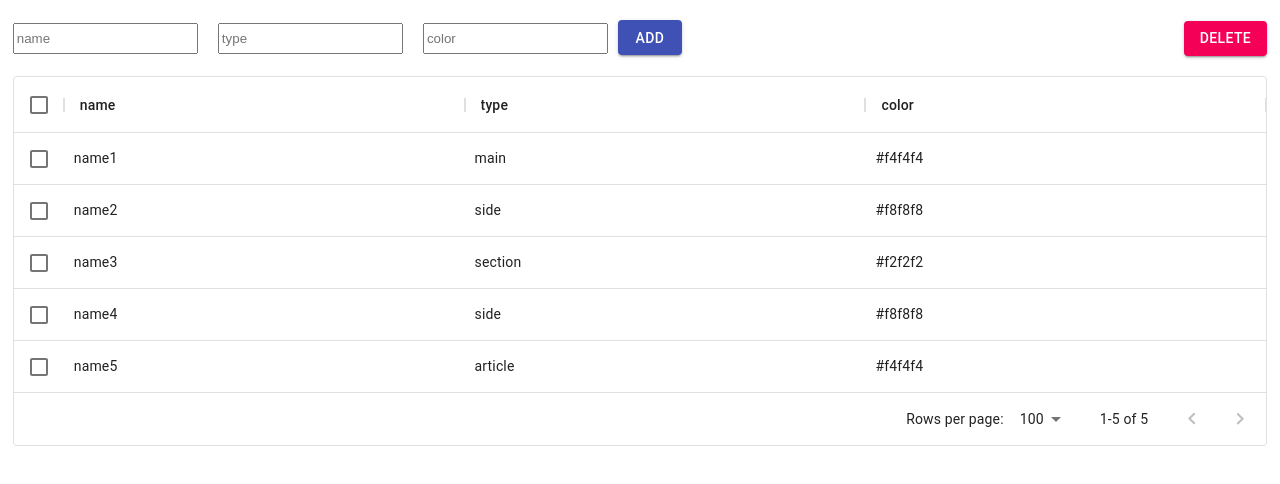
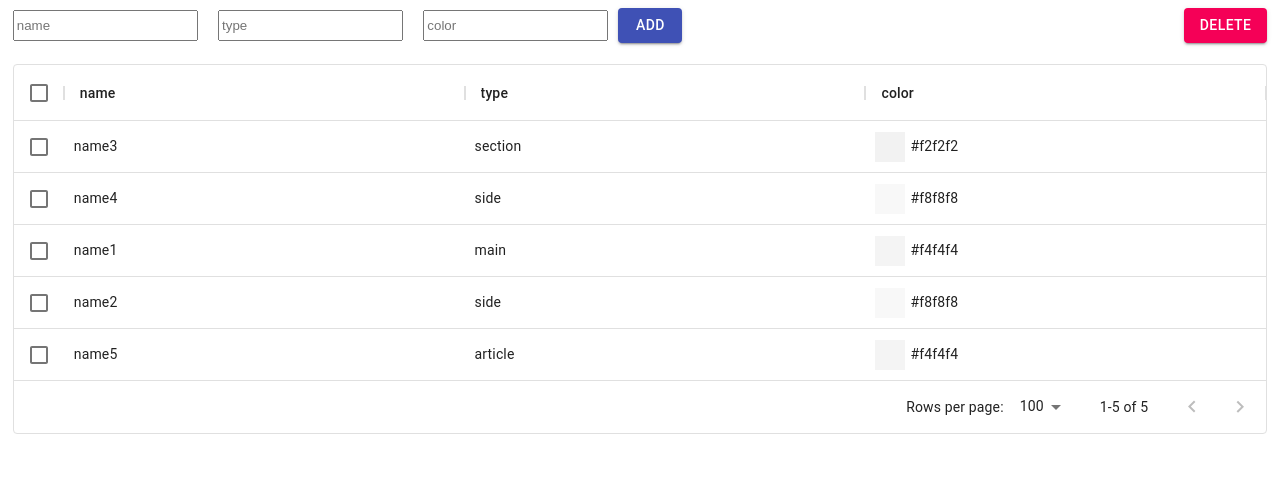
Before and after one commit to ddlisicyn/test-triumph, a React (Create React App) app: page / in a window 1280 px wide. Shown: the top 484 px of the page. Built offline with nearby package versions, Linux system fonts and the light colour scheme.

Commit message:
refactoring and color preview

```diff
--- a/public/index.html
+++ b/public/index.html
@@ -9,8 +9,6 @@
       name="description"
       content="Web site created using create-react-app"
     />
-    <link rel="apple-touch-icon" href="%PUBLIC_URL%/logo192.png" />
-    <link rel="manifest" href="%PUBLIC_URL%/manifest.json" />
     <title>React App</title>
   </head>
   <body>
--- a/src/App.js
+++ b/src/App.js
@@ -1,8 +1,8 @@
 import React, { useState } from 'react';
 import { Table } from './components/Table';
 import { Form } from './components/Form';
-import { ColorPicker } from './components/ColorPicker';
 import { Button } from '@material-ui/core';
+import { data } from './data/data';
 
 const columns = [
   {
@@ -30,19 +30,11 @@ const columns = [
     headerName: 'color',
     type: 'string',
     sortable: false,
-    editable: true,
+    editable: false,
     minWidth: 90,
     flex: 1,
-    disableColumnMenu: true,
+    disableColumnMenu: true
   },
-];
-
-const data = [
-  { id: 1, name: 'name1', type: 'main', color: '#f4f4f4'},
-  { id: 2, name: 'name2', type: 'side', color: '#f8f8f8'},
-  { id: 3, name: 'name3', type: 'section', color: '#f2f2f2'},
-  { id: 4, name: 'name4', type: 'side', color: '#f8f8f8'},
-  { id: 5, name: 'name5', type: 'article', color: '#f4f4f4'},
 ];
 
 if (localStorage.length === 0) {
@@ -53,16 +45,14 @@ if (localStorage.length === 0) {
 
 const dataFromLocalStorage = [];
 
-for (let i = 1; i < localStorage.length + 1; i++) {
-  dataFromLocalStorage.push(JSON.parse(localStorage.getItem(`id${i}`)));
+for (let i = 0; i < localStorage.length; i++) {
+  const key = localStorage.key(i);
+  dataFromLocalStorage.push(JSON.parse(localStorage.getItem(key)));
 }
 
 export default function App() {
   const [rows, setRows] = useState(dataFromLocalStorage);
   const [selectedRows, setSelectedRows] = useState([]);
-  const [visibility, setVisibility] = useState(false);
-  const [currentColor, setCurrentColor] = useState('');
-  const [id, setId] = useState();
 
   const handleSelectionChange = (selection) => {
     setSelectedRows(selection);
@@ -76,7 +66,16 @@ export default function App() {
     } else {
       alert("Вы не выбрали ни одну из строчек!");
     }
+  }
 
+  const updateRows = (row) => {
+    localStorage.setItem(`id${row.id}`, JSON.stringify(row));
+    const updatedRows = [];
+    for (let i = 0; i < localStorage.length; i++) {
+      const key = localStorage.key(i);
+      updatedRows.push(JSON.parse(localStorage.getItem(key)));
+    }
+    setRows(updatedRows);
   }
 
   const addNewRow = (inputs) => {
@@ -85,25 +84,6 @@ export default function App() {
     data.push({...inputs, id: length});
     localStorage.setItem(`id${length}`, JSON.stringify({...inputs, id: length}));
   }
-
-  const editRow = (row) => {
-    const [id] = Object.keys(row);
-    if (!!id) {
-      const [property] = Object.keys(row[id]);
-      const obj = JSON.parse(localStorage.getItem(`id${id}`));
-      if (property === 'color') {
-        setCurrentColor(obj[property]);
-        setId(id);
-        setVisibility(true);
-      }
-      obj[`${property}`] = row[id][`${property}`].value;
-      localStorage.setItem(`id${id}`, JSON.stringify(obj));
-    }
-  }
-
-  const changeColorInRow = (rows) => setRows(rows);
-
-  const changeVisibility = () => setVisibility(false);
 
   return (
     <>
@@ -120,16 +100,9 @@ export default function App() {
           rows={rows}
           columns={columns}
           onSelectionChange={handleSelectionChange}
-          onEditRow={editRow}
+          updateRows={updateRows}
         />
     </div>
-    <ColorPicker
-          visibility={visibility}
-          currentColor={currentColor}
-          id={id}
-          changeColorInRow={changeColorInRow}
-          changeVisibility={changeVisibility}
-        />
     </>
   );
 }
--- a/src/components/ColorPicker.js
+++ b/src/components/ColorPicker.js
@@ -1,26 +1,25 @@
-import React, { useState } from 'react'
+import React, {useState, useEffect} from 'react'
 import { SketchPicker } from 'react-color';
 
-export function ColorPicker({visibility, currentColor, id, changeColorInRow, changeVisibility}) {
-    const [color, setColor] = useState(currentColor);
+export function ColorPicker({visibility,
+    closeColorpicker,
+    defaultColor,
+    editColor
+}) {
+    const [color, setColor] = useState(defaultColor || "#000");
 
-    const handleColorChange = (color) => {
+    useEffect(() => {
+        setColor(defaultColor || "#000");
+    }, [defaultColor]);
+
+    const handleChange = (color) => {
         setColor(color.hex);
-        const obj = JSON.parse(localStorage.getItem(`id${id}`))
-        obj.color = color.hex;
-        localStorage.setItem(`id${id}`, JSON.stringify(obj));
     }
 
     const handleChangeVisibility = (e) => {
         if (e.target.className === 'wrapper__color-picker') {
-            const newRows = [];
-
-            for (let i = 1; i < localStorage.length + 1; i++) {
-                newRows.push(JSON.parse(localStorage.getItem(`id${i}`)));
-            }
-            changeColorInRow(newRows);
-            changeVisibility();
-
+            closeColorpicker();
+            editColor(color);
         }
     }
 
@@ -32,7 +31,7 @@ export function ColorPicker({visibility, currentColor, id, changeColorInRow, cha
             <div className="color-picker">
                 <SketchPicker
                     color={color}
-                    onChangeComplete={(color) => handleColorChange(color)}
+                    onChangeComplete={(color) => handleChange(color)}
                 />
             </div>
         </div>
--- a/src/components/Form.js
+++ b/src/components/Form.js
@@ -1,20 +1,30 @@
 import React, { useState } from 'react';
 import { Button } from '@material-ui/core';
+import { ColorPicker } from './ColorPicker';
 
 export function Form({addNewRow}) {
     const [inputs, setInputs] = useState({name: '',
-    type: '',
-    color: ''});
+        type: '',
+        color: ''
+    });
 
-    const handleChange = (event) => {
-        const target = event.target;
-        const value = target.value;
-        const name = target.name;
+    const openColorpicker = () => setVisibility(true);
+    const closeColorpicker = () => setVisibility(false);
+    const [visibility, setVisibility] = useState(false);
 
+    const editColor = (color) => {
+
+    }
+
+    const handleChange = ({ target: {name, value} }) => {
         setInputs({
             ...inputs,
             [name]: value,
         })
+    }
+
+    const handleClickColor = () => {
+         openColorpicker();
     }
 
     const handleClick = () => {
@@ -26,11 +36,19 @@ export function Form({addNewRow}) {
     }
 
     return(
+        <>
         <div className="form">
             <input onChange={handleChange} placeholder="name" name="name" type="text"></input>
             <input onChange={handleChange} placeholder="type" name="type" type="text"></input>
             <div className="form__buttom">
-                <input onChange={handleChange} placeholder="color" name="color" type="text"></input>
+                <input
+                    onChange={handleChange}
+                    onClick={handleClickColor}
+                    placeholder="color"
+                    name="color"
+                    type="text"
+                    autoComplete="off"
+                ></input>
                 <Button
                     onClick={handleClick}
                     variant="contained"
@@ -38,5 +56,12 @@ export function Form({addNewRow}) {
                 >Add</Button>
             </div>
         </div>
+        <ColorPicker
+            visibility={visibility}
+            closeColorpicker={closeColorpicker}
+            openColorpicker={openColorpicker}
+            editColor={editColor}
+        />
+        </>
     )
 }
--- a/src/components/Table.js
+++ b/src/components/Table.js
@@ -1,17 +1,70 @@
-import React from 'react';
+import React, { useState } from 'react';
 import { DataGrid } from '@material-ui/data-grid';
+import { ColorPicker } from './ColorPicker';
 
-export function Table({columns, rows, onSelectionChange, onEditRow}) {
+export function Table({columns, rows, onSelectionChange, updateRows}) {
+  const [visibility, setVisibility] = useState(false);
+  const [defaultColor, setDefaultColor] = useState('');
+  const [idRow, setIdRow] = useState();
+
+  const editColor = (color) => {
+    const obj = rows.filter(row => row.id === idRow)[0];
+    obj.color = color;
+    updateRows(obj);
+  }
+
+  const editRow = (row) => {
+    const [id] = Object.keys(row);
+    if (!!id) {
+      const [property] = Object.keys(row[id]);
+      const obj = rows.filter(row => row.id.toString() === id.toString())[0];
+      obj[property] = row[id][property].value;
+      updateRows(obj);
+    }
+  }
+
+  const onColorChange = (id, value) => (e) => {
+    e.preventDefault();
+    setIdRow(id);
+    setDefaultColor(value);
+    openColorpicker();
+  }
+
+  const openColorpicker = () => setVisibility(true);
+  const closeColorpicker = () => setVisibility(false);
+
+  const handleColorChange = (color) => {
+    console.log(color);
+  }
 
   return (
     <div style={{width: '100%'}}>
       <DataGrid
         rows={rows}
-        columns={columns}
+        columns={columns.map((item) => (item.field === 'color') ? {
+          ...item,
+          renderCell: ({id, value}) => (
+            <div
+              className="color__wrapper"
+              onDoubleClick={onColorChange(id, value)}
+            >
+              <div className="color__preview" style={{backgroundColor: value}} />
+              {value}
+            </div>
+          )
+        } : item)}
         checkboxSelection
         onSelectionModelChange={onSelectionChange}
-        onEditRowsModelChange={onEditRow}
+        onEditRowsModelChange={editRow}
         autoHeight
+      />
+      <ColorPicker
+        defaultColor={defaultColor}
+        visibility={visibility}
+        closeColorpicker={closeColorpicker}
+        handleColorChange={handleColorChange}
+        openColorpicker={openColorpicker}
+        editColor={editColor}
       />
     </div>
   );
--- /dev/null
+++ b/src/data/data.js
@@ -0,0 +1,7 @@
+export const data = [
+    { id: 1, name: 'name1', type: 'main', color: '#f4f4f4'},
+    { id: 2, name: 'name2', type: 'side', color: '#f8f8f8'},
+    { id: 3, name: 'name3', type: 'section', color: '#f2f2f2'},
+    { id: 4, name: 'name4', type: 'side', color: '#f8f8f8'},
+    { id: 5, name: 'name5', type: 'article', color: '#f4f4f4'},
+  ];
--- a/src/index.css
+++ b/src/index.css
@@ -12,14 +12,14 @@ code {
     monospace;
 }
 
-.main {
-  margin: 1%;
+.MuiDataGrid-root {
+  margin: 0 1%;
 }
 
 .table-manipulation {
   display: flex;
   flex-direction: row;
-  margin: 0 0 1% 0;
+  margin: 0 0 1% 1%;
   justify-content: space-between;
   align-items: center;
 }
@@ -30,7 +30,7 @@ code {
 }
 
 .table-manipulation button:last-child {
-  margin: 0;
+  margin: 0 1% 0 0;
   max-height: 35px;
 }
 
@@ -60,17 +60,27 @@ code {
 .wrapper__color-picker {
   position: fixed;
   top: 0;
-  width: 100%;
+  width: 100vw;
   height: 100vh;
   overflow: hidden;
   background: rgba(0, 0, 0, .3);
   display: flex;
   justify-content: center;
   align-items: center;
+  z-index: 1;
 }
 
-.color-picker {
+.color__wrapper {
+  display: flex;
+  user-select: none;
+  align-items: center;
+  cursor: pointer;
+}
 
+.color__preview {
+  width: 30px;
+  height: 30px;
+  margin-right: 5px;
 }
 
 .hide {
```
